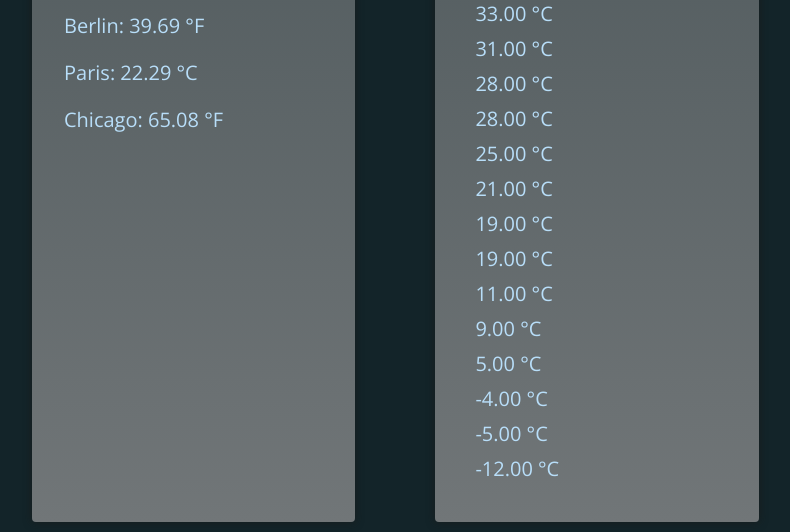
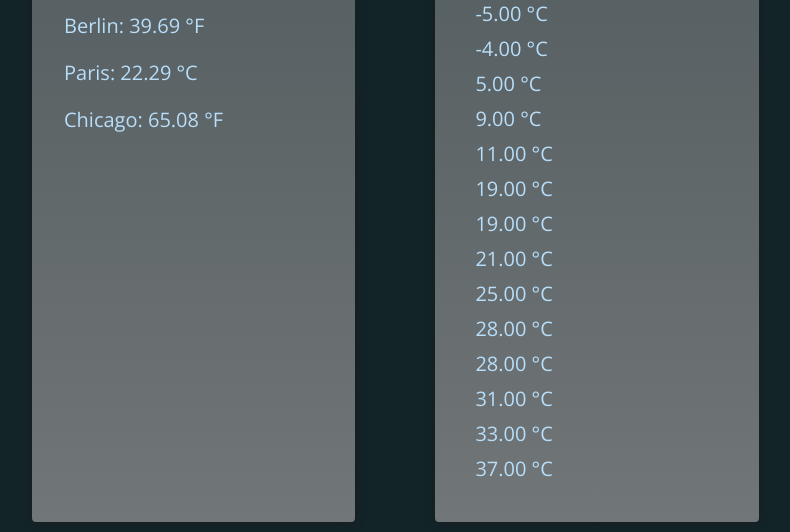
Before and after one commit to drizzor/udemy-angular-P08-Pipes-Deep-Dive, an Angular app: page / in a window 1280 px wide. Shown: the part 211-743 px from the top of the page, without its empty margins (168-958 px from the left). Built offline with nearby package versions, Linux system fonts and the light colour scheme.

Commit message:
mieux eviter pipe sort si les données sont modifiable

```diff
--- a/src/app/app.component.html
+++ b/src/app/app.component.html
@@ -22,7 +22,7 @@
       </div>
     </header>
     <ul>
-      @for (temperature of historicTemperatures | sort:"desc"; track temperature) {
+      @for (temperature of historicTemperatures; track temperature) {
       <li (click)="onReset($index)">{{ temperature | temp:'cel' }}</li>
       }
     </ul>
--- a/src/app/app.component.ts
+++ b/src/app/app.component.ts
@@ -22,11 +22,15 @@ export class AppComponent {
     25, 37, 19, -4, 28, 21, 19, 28, 33, 31, 9, 11, 5, -12, -5,
   ];
 
+  constructor() {
+    this.historicTemperatures.sort((a, b) => a > b ? 1 : -1);
+  }
+
   onReset(index: number) {
-    // this.historicTemperatures[index] = 18;
+    this.historicTemperatures[index] = 18;
     // A la place faire ceci pour pouvoir continier à modifier la ligne même après le sort() de la liste
-    const newTemps = [...this.historicTemperatures];
-    newTemps[index] = 18;
-    this.historicTemperatures = newTemps;
+    //   const newTemps = [...this.historicTemperatures];
+    //   newTemps[index] = 18;
+    //   this.historicTemperatures = newTemps;
   }
 }
--- a/src/app/sort.pipe.ts
+++ b/src/app/sort.pipe.ts
@@ -2,7 +2,8 @@ import { Pipe, PipeTransform } from '@angular/core';
 
 @Pipe({
   name: 'sort',
-  standalone: true
+  standalone: true,
+  pure: false,
 })
 export class SortPipe implements PipeTransform {
 
```
